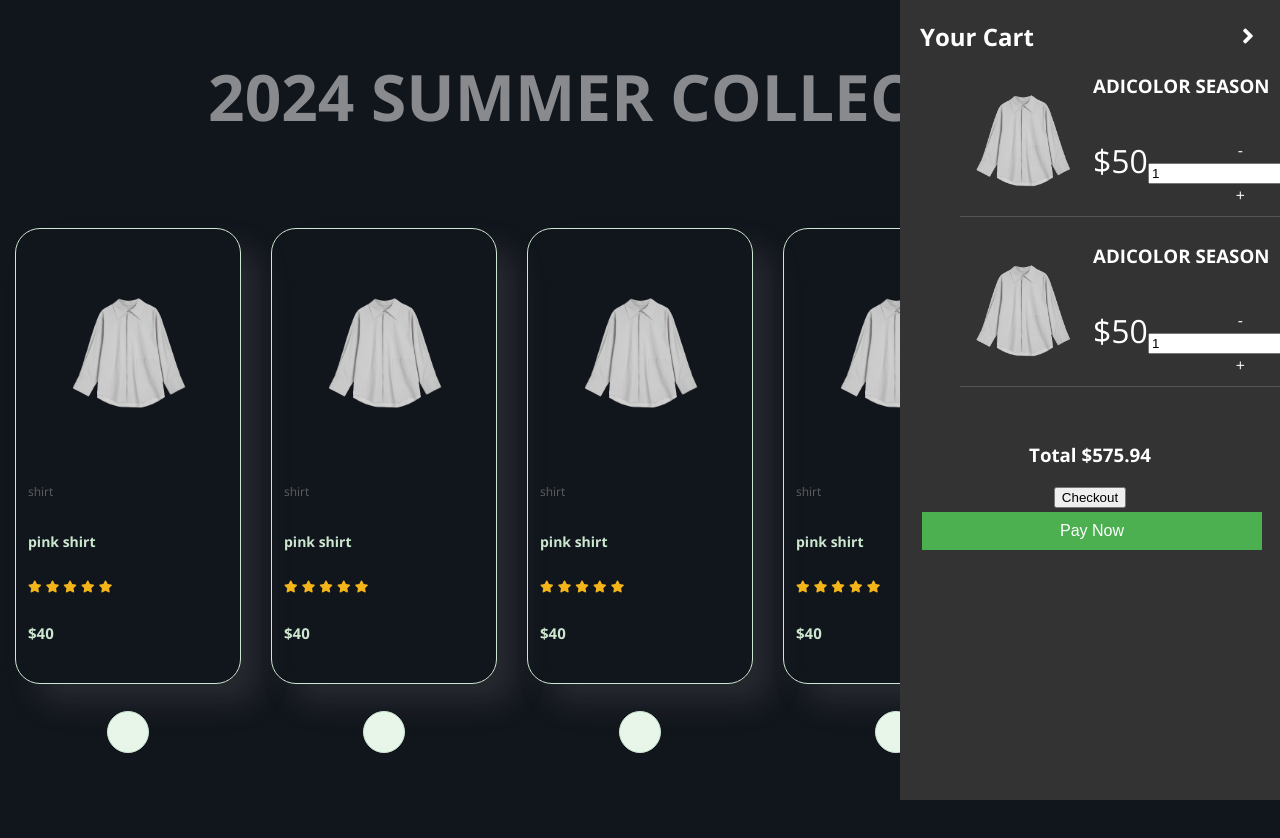
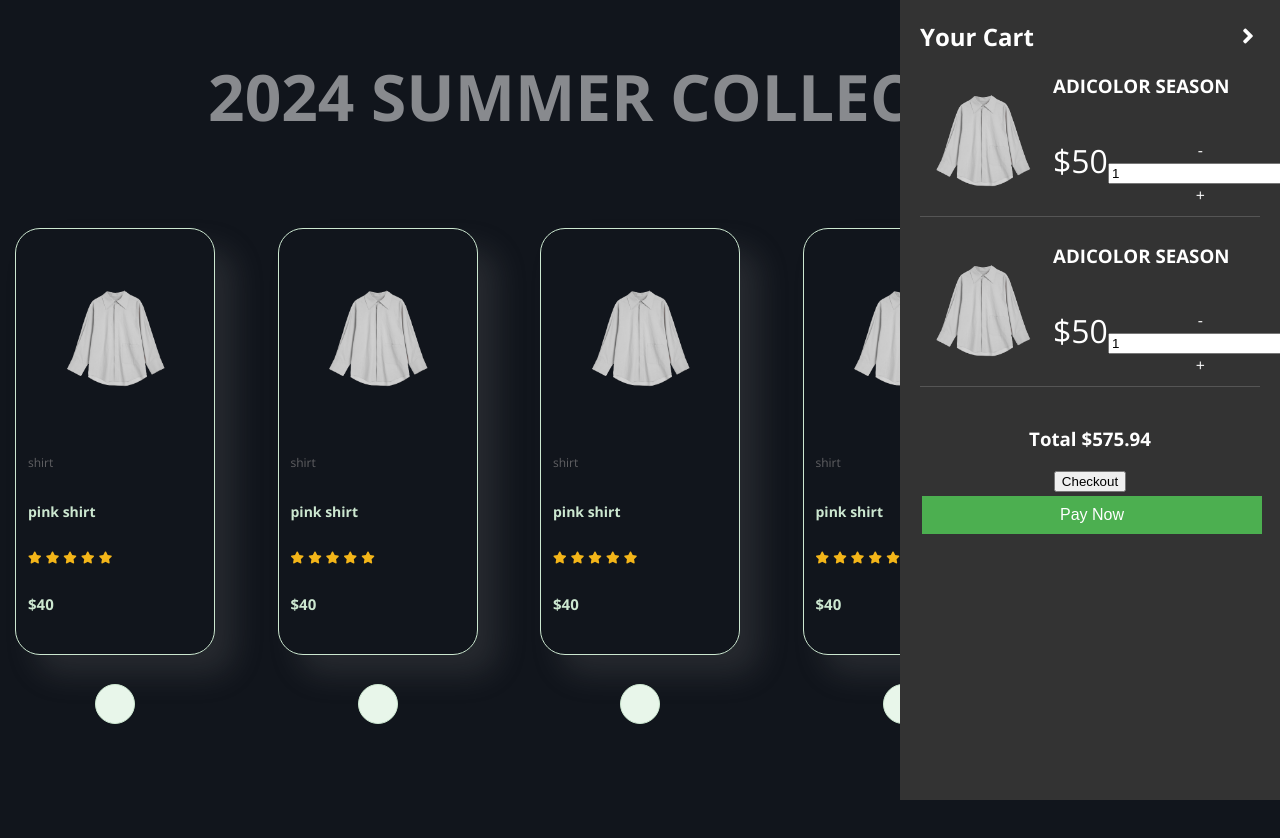
Before and after one commit to luke-song/coisy, a website built with Vite: page shop.html in a window 1280 px wide. Built offline with nearby package versions, Linux system fonts and the light colour scheme.

Commit message:
:lipstick: Add CSS variables and init code for list tags

```diff
--- a/style.css
+++ b/style.css
@@ -14,6 +14,11 @@
   --text-xl: 1.75rem;
   --text-2xl: 2rem;
   --text-3xl: 2.25rem;
+  --text-4xl: 2.5rem;
+  --text-5xl: 2.75rem;
+  --text-6xl: 3rem;
+  --text-7xl: 3.5rem;
+  --text-8xl: 4rem;
 }
 
 html,
@@ -25,6 +30,18 @@ body {
   font-family: "Open Sans", sans-serif;
   color: var(--text-color);
   text-align: center;
+}
+
+ol,
+ul,
+li {
+  list-style: none;
+  margin: 0;
+  padding: 0;
+}
+
+* {
+  box-sizing: border-box;
 }
 
 /* .canvas-container {
```
